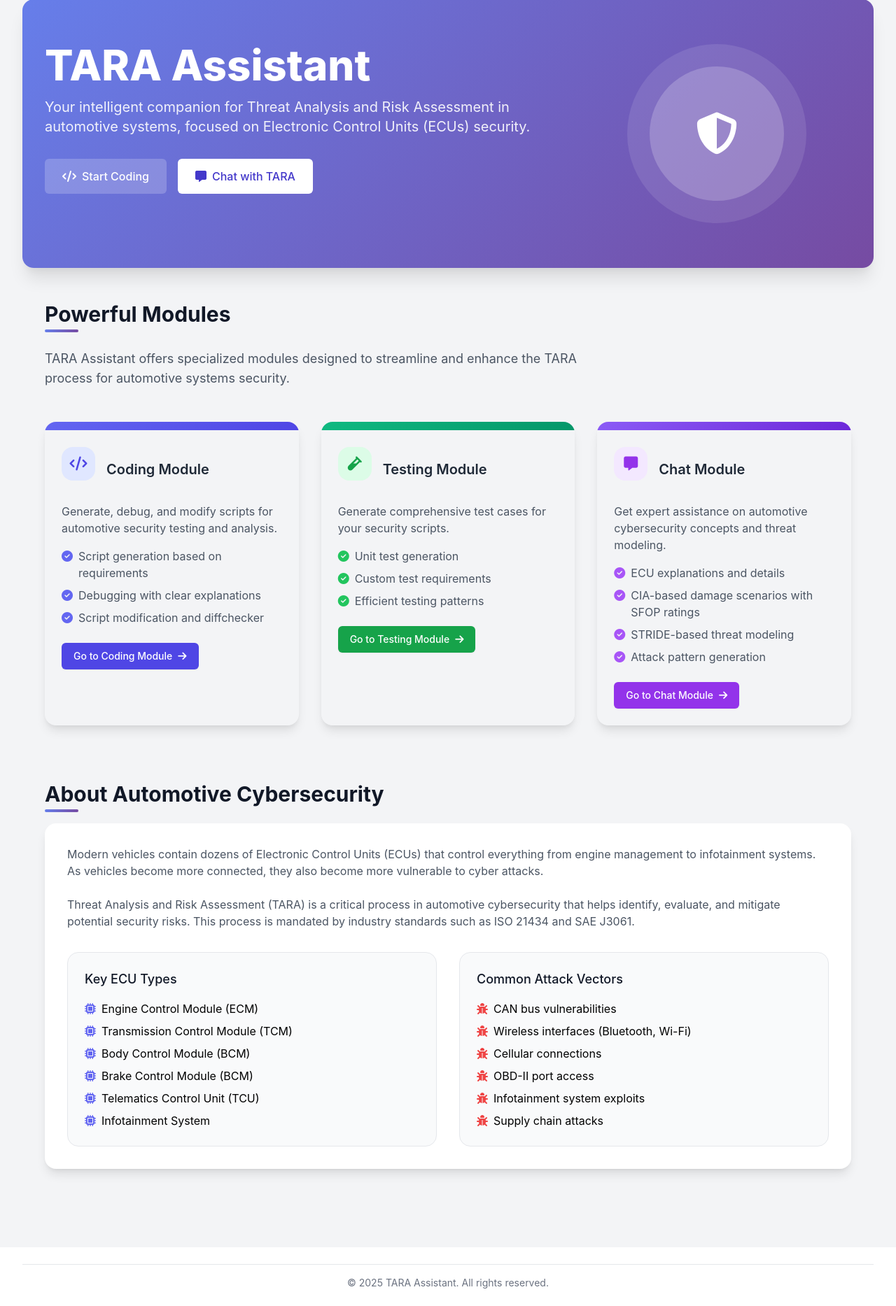
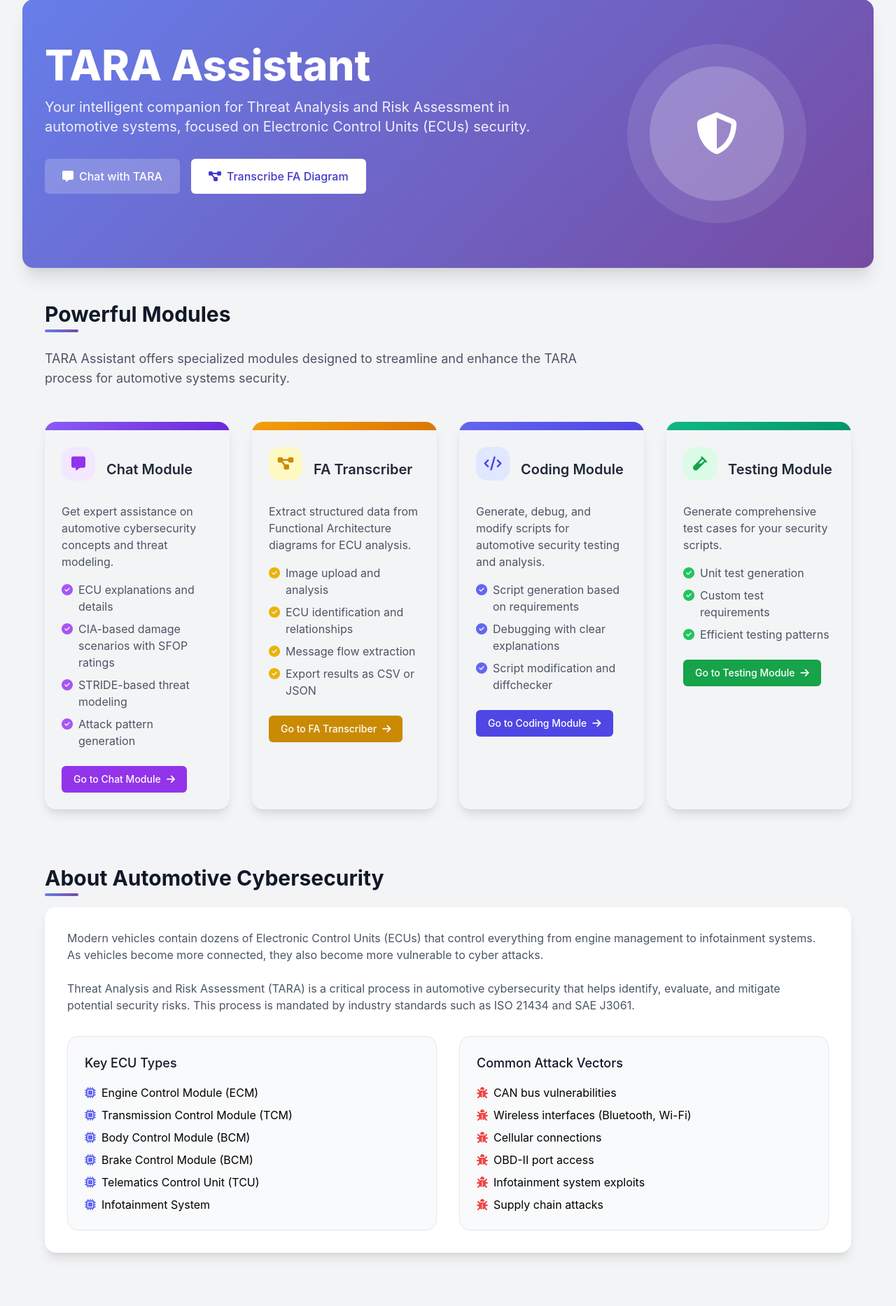
Before and after one commit to SaketGopaluni/TARA-tool, a Flask app: page / in a window 1280 px wide. Shown: the part 129-1996 px from the top of the page at 70% size. Before the commit the page ends 1971 px from the top, so only its background shows below. Run offline with Flask 3, Linux system fonts and the light colour scheme; some libraries are stand-ins or nearby versions.

Commit message:
Update index.html

```diff
--- a/templates/index.html
+++ b/templates/index.html
@@ -53,16 +53,20 @@
         margin-bottom: 1rem;
     }
 
+    .module-card-chat {
+        background: linear-gradient(135deg, #8B5CF6 0%, #6D28D9 100%);
+    }
+
+    .module-card-fa {
+        background: linear-gradient(135deg, #F59E0B 0%, #D97706 100%);
+    }
+
     .module-card-coding {
         background: linear-gradient(135deg, #6366F1 0%, #4F46E5 100%);
     }
 
     .module-card-testing {
         background: linear-gradient(135deg, #10B981 0%, #059669 100%);
-    }
-
-    .module-card-chat {
-        background: linear-gradient(135deg, #8B5CF6 0%, #6D28D9 100%);
     }
 
     .feature-item {
@@ -101,11 +105,11 @@
                         Your intelligent companion for Threat Analysis and Risk Assessment in automotive systems, focused on Electronic Control Units (ECUs) security.
                     </p>
                     <div class="flex flex-wrap gap-4">
-                        <a href="{{ url_for('coding') }}" class="inline-flex items-center px-6 py-3 border border-transparent text-base font-medium rounded-md text-white bg-white bg-opacity-20 hover:bg-opacity-30 focus:outline-none focus:ring-2 focus:ring-offset-2 focus:ring-white">
-                            <i class="fas fa-code mr-2"></i> Start Coding
+                        <a href="{{ url_for('chat') }}" class="inline-flex items-center px-6 py-3 border border-transparent text-base font-medium rounded-md text-white bg-white bg-opacity-20 hover:bg-opacity-30 focus:outline-none focus:ring-2 focus:ring-offset-2 focus:ring-white">
+                            <i class="fas fa-comment-alt mr-2"></i> Chat with TARA
                         </a>
-                        <a href="{{ url_for('chat') }}" class="inline-flex items-center px-6 py-3 border border-transparent text-base font-medium rounded-md text-indigo-700 bg-white hover:bg-gray-50 focus:outline-none focus:ring-2 focus:ring-offset-2 focus:ring-indigo-500">
-                            <i class="fas fa-comment-alt mr-2"></i> Chat with TARA
+                        <a href="{{ url_for('fa_transcriber') }}" class="inline-flex items-center px-6 py-3 border border-transparent text-base font-medium rounded-md text-indigo-700 bg-white hover:bg-gray-50 focus:outline-none focus:ring-2 focus:ring-offset-2 focus:ring-indigo-500">
+                            <i class="fas fa-project-diagram mr-2"></i> Transcribe FA Diagram
                         </a>
                     </div>
                 </div>
@@ -131,7 +135,79 @@
                     TARA Assistant offers specialized modules designed to streamline and enhance the TARA process for automotive systems security.
                 </p>
 
-                <div class="grid grid-cols-1 md:grid-cols-3 gap-8">
+                <div class="grid grid-cols-1 md:grid-cols-2 lg:grid-cols-4 gap-8">
+                    <!-- Chat Module Card -->
+                    <div class="card overflow-hidden">
+                        <div class="h-3 module-card-chat"></div>
+                        <div class="p-6">
+                            <div class="flex items-center mb-4">
+                                <div class="feature-icon bg-purple-100 text-purple-600">
+                                    <i class="fas fa-comment-alt text-xl"></i>
+                                </div>
+                                <h3 class="text-xl font-semibold text-gray-800 ml-4">Chat Module</h3>
+                            </div>
+                            <p class="text-gray-600 mb-4">Get expert assistance on automotive cybersecurity concepts and threat modeling.</p>
+                            <ul class="text-gray-600 mb-6 space-y-2">
+                                <li class="feature-item flex items-start">
+                                    <i class="fas fa-check-circle text-purple-500 mt-1 mr-2"></i>
+                                    <span>ECU explanations and details</span>
+                                </li>
+                                <li class="feature-item flex items-start">
+                                    <i class="fas fa-check-circle text-purple-500 mt-1 mr-2"></i>
+                                    <span>CIA-based damage scenarios with SFOP ratings</span>
+                                </li>
+                                <li class="feature-item flex items-start">
+                                    <i class="fas fa-check-circle text-purple-500 mt-1 mr-2"></i>
+                                    <span>STRIDE-based threat modeling</span>
+                                </li>
+                                <li class="feature-item flex items-start">
+                                    <i class="fas fa-check-circle text-purple-500 mt-1 mr-2"></i>
+                                    <span>Attack pattern generation</span>
+                                </li>
+                            </ul>
+                            <a href="{{ url_for('chat') }}" class="inline-flex items-center px-4 py-2 border border-transparent text-sm font-medium rounded-md shadow-sm text-white bg-purple-600 hover:bg-purple-700 focus:outline-none focus:ring-2 focus:ring-offset-2 focus:ring-purple-500 transition-all">
+                                Go to Chat Module
+                                <i class="fas fa-arrow-right ml-2"></i>
+                            </a>
+                        </div>
+                    </div>
+
+                    <!-- FA Transcriber Module Card -->
+                    <div class="card overflow-hidden">
+                        <div class="h-3 module-card-fa"></div>
+                        <div class="p-6">
+                            <div class="flex items-center mb-4">
+                                <div class="feature-icon bg-yellow-100 text-yellow-600">
+                                    <i class="fas fa-project-diagram text-xl"></i>
+                                </div>
+                                <h3 class="text-xl font-semibold text-gray-800 ml-4">FA Transcriber</h3>
+                            </div>
+                            <p class="text-gray-600 mb-4">Extract structured data from Functional Architecture diagrams for ECU analysis.</p>
+                            <ul class="text-gray-600 mb-6 space-y-2">
+                                <li class="feature-item flex items-start">
+                                    <i class="fas fa-check-circle text-yellow-500 mt-1 mr-2"></i>
+                                    <span>Image upload and analysis</span>
+                                </li>
+                                <li class="feature-item flex items-start">
+                                    <i class="fas fa-check-circle text-yellow-500 mt-1 mr-2"></i>
+                                    <span>ECU identification and relationships</span>
+                                </li>
+                                <li class="feature-item flex items-start">
+                                    <i class="fas fa-check-circle text-yellow-500 mt-1 mr-2"></i>
+                                    <span>Message flow extraction</span>
+                                </li>
+                                <li class="feature-item flex items-start">
+                                    <i class="fas fa-check-circle text-yellow-500 mt-1 mr-2"></i>
+                                    <span>Export results as CSV or JSON</span>
+                                </li>
+                            </ul>
+                            <a href="{{ url_for('fa_transcriber') }}" class="inline-flex items-center px-4 py-2 border border-transparent text-sm font-medium rounded-md shadow-sm text-white bg-yellow-600 hover:bg-yellow-700 focus:outline-none focus:ring-2 focus:ring-offset-2 focus:ring-yellow-500 transition-all">
+                                Go to FA Transcriber
+                                <i class="fas fa-arrow-right ml-2"></i>
+                            </a>
+                        </div>
+                    </div>
+
                     <!-- Coding Module Card -->
                     <div class="card overflow-hidden">
                         <div class="h-3 module-card-coding"></div>
@@ -191,42 +267,6 @@
                             </ul>
                             <a href="{{ url_for('testing') }}" class="inline-flex items-center px-4 py-2 border border-transparent text-sm font-medium rounded-md shadow-sm text-white bg-green-600 hover:bg-green-700 focus:outline-none focus:ring-2 focus:ring-offset-2 focus:ring-green-500 transition-all">
                                 Go to Testing Module
-                                <i class="fas fa-arrow-right ml-2"></i>
-                            </a>
-                        </div>
-                    </div>
-
-                    <!-- Chat Module Card -->
-                    <div class="card overflow-hidden">
-                        <div class="h-3 module-card-chat"></div>
-                        <div class="p-6">
-                            <div class="flex items-center mb-4">
-                                <div class="feature-icon bg-purple-100 text-purple-600">
-                                    <i class="fas fa-comment-alt text-xl"></i>
-                                </div>
-                                <h3 class="text-xl font-semibold text-gray-800 ml-4">Chat Module</h3>
-                            </div>
-                            <p class="text-gray-600 mb-4">Get expert assistance on automotive cybersecurity concepts and threat modeling.</p>
-                            <ul class="text-gray-600 mb-6 space-y-2">
-                                <li class="feature-item flex items-start">
-                                    <i class="fas fa-check-circle text-purple-500 mt-1 mr-2"></i>
-                                    <span>ECU explanations and details</span>
-                                </li>
-                                <li class="feature-item flex items-start">
-                                    <i class="fas fa-check-circle text-purple-500 mt-1 mr-2"></i>
-                                    <span>CIA-based damage scenarios with SFOP ratings</span>
-                                </li>
-                                <li class="feature-item flex items-start">
-                                    <i class="fas fa-check-circle text-purple-500 mt-1 mr-2"></i>
-                                    <span>STRIDE-based threat modeling</span>
-                                </li>
-                                <li class="feature-item flex items-start">
-                                    <i class="fas fa-check-circle text-purple-500 mt-1 mr-2"></i>
-                                    <span>Attack pattern generation</span>
-                                </li>
-                            </ul>
-                            <a href="{{ url_for('chat') }}" class="inline-flex items-center px-4 py-2 border border-transparent text-sm font-medium rounded-md shadow-sm text-white bg-purple-600 hover:bg-purple-700 focus:outline-none focus:ring-2 focus:ring-offset-2 focus:ring-purple-500 transition-all">
-                                Go to Chat Module
                                 <i class="fas fa-arrow-right ml-2"></i>
                             </a>
                         </div>
```
